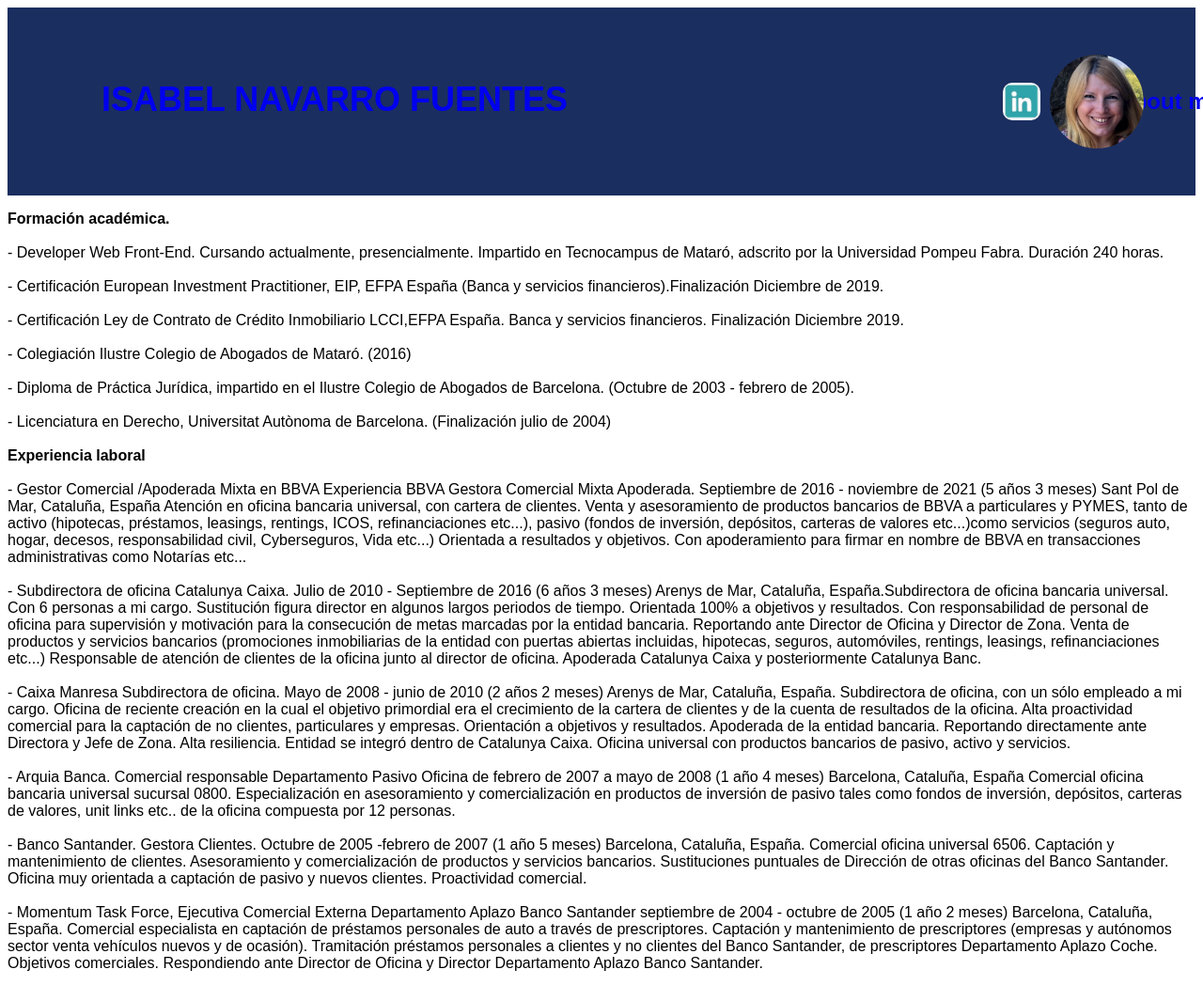
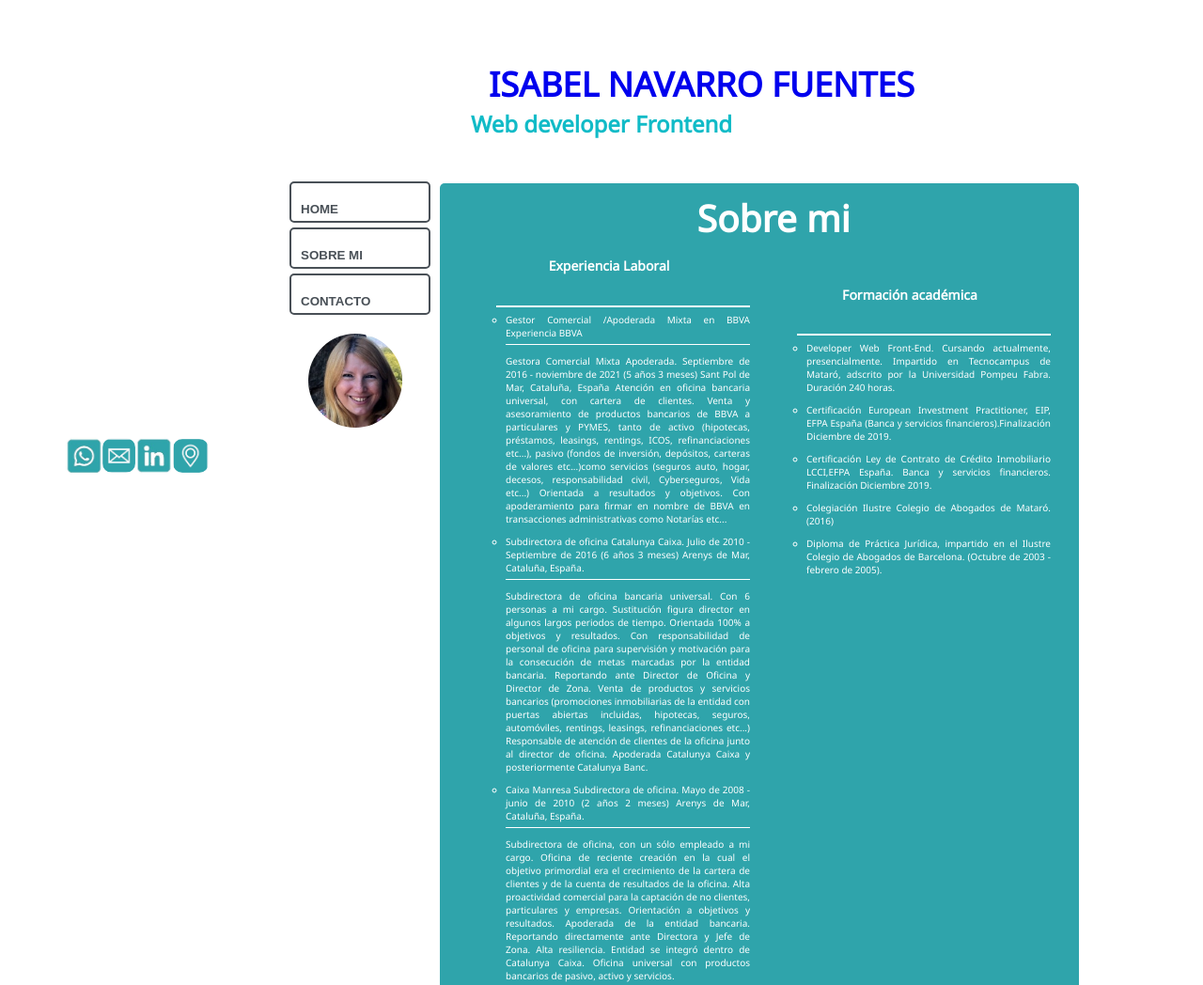
Before and after one commit to INFNMNXMN/CVDeveloper-Isa, a website: page about_me.html in a window 1280 px wide. Shown: the top 1048 px of the page at 94% size. Drawn offline with Linux system fonts and the light colour scheme.

Commit message:
"sobremi"

```diff
--- a/about_me.html
+++ b/about_me.html
@@ -1,82 +1,59 @@
-<!DOCTYPE html>
-<html lang="en">
+<html lang="es">
   <head>
-    <title>CSS Template</title>
-    <meta charset="utf-8" />
-    <meta name="viewport" content="width=device-width, initial-scale=1" />
+    <meta charset="UTF-8" />
+    <title>Sobre mi</title>
     <style>
-         section {
+      /* Importación de fuentes de google fonts */
+      @import url(https://fonts.googleapis.com/css?family=Noto+Sans);
+      section {
         flex-grow: 2;
       }
 
       * {
-        box-sizing: border-box;background-size: cover;
+        box-sizing: border-box;
+        background-size: cover;
       }
       body {
         flex-flow: column;
         display: flex;
-        font-family:Arial, Helvetica, sans-serif;
+        font-family: "Noto Sans", sans-serif;
       }
       /* Style the header */
       header {
-        background-color: #1b2e60;
+        background-color: #ffffff;
         height: 200px;
         font-size: 18px;
-        color: white;
-      }
-      #myDIV {
-        width: 50%;
-        height: 100px;
-        animation: mymove 5s infinite;
+        color: rgb(17, 187, 199);
       }
 
-      #secondDIV {
-        color: white;
-        width: 300px;
-        height: 30px;
-        position: relative;
-        animation: movimiento 3s;
-      }
+      h2 {
+        text-align: center;
+        font-size: 36px;
+        top: 35px;
+        left: 520px;
 
-      @keyframes mymove {
-        from {
-          color: white;
-        }
-        to {
-          color: blue;
-        }
-      }
-      @keyframes movimiento {
-        from {
-          top: 0px;
-        }
-        to {
-          top: 100px;
-          color: white;
-        }
-      }
-      h2 {
-        text-align-last: left;
-        margin-left: 100px;
-        font-size: 36px;
-        top: 55px;
         position: absolute;
       }
-
       h3 {
-        text-align: right;
+        text-align: center;
         width: 148px;
         height: 44px;
         font-size: 24px;
         top: 70px;
-        left: 1151px;
+        left: 1141px;
         position: absolute;
       }
+      h4 {
+        text-align-last: center;
+        font-size: 24px;
+        top: 75px;
+        position: relative;
+      }
       a:visited {
-        color: white;
+        color: rgb(17, 187, 199);
       }
       foto_isa {
-        position: relative;
+        position: absolute;
         float: right;
         background-size: cover;
         border-radius: 50px;
@@ -85,8 +62,8 @@
         height: 70px;
         background-image: url("img/foto_isa.jpg");
         background-position: center center;
-        margin-top: 50px;
-        margin-right: -150px;
+        margin-top: 250px;
+        margin-left: 320px;
       }
       linkedin {
         position: relative;
@@ -94,59 +71,53 @@
         background-size: cover;
         border-radius: 10px;
         padding: 20px;
-        width: 35px;
-        height: 35px;
+        width: 20px;
+        height: 20px;
         background-image: url("img/linkedin.jpg");
         background-position: center center;
-        margin-top: 80px;
-        margin-right: 165px;
+        margin-top: 360px;
+      }
+      whatssap {
+        position: relative;
+        float: right;
+        background-size: cover;
+        border-radius: 10px;
+        padding: 2px;
+        width: 40px;
+        height: 40px;
+        background-image: url("img/whatssap.jpg");
+        background-position: center center;
+        margin-top: 360px;
+        /*margin-right: 165px;*/
+      }
+      email {
+        position: relative;
+        float: right;
+        background-size: cover;
+        border-radius: 10px;
+        padding: 2px;
+        width: 35px;
+        height: 37px;
+        background-image: url("img/mail.jpg");
+        background-position: center center;
+        margin-top: 361px;
+      }
+      ubicacion {
+        position: relative;
+        float: right;
+        background-size: cover;
+        border-radius: 10px;
+        padding: 2px;
+        width: 38px;
+        height: 36px;
+        background-image: url("img/ubicacion.jpg");
+        background-position: center center;
+        margin-top: 362px;
+        margin-right: 1050px;
       }
       p_about {
         text-align: center;
         font-size: 30px;
-      }
-      /* creamos dos columnas para que se divida la pantalla como hemos diseñado en el figma */
-      caja_izq {
-        float: left;
-        width: 50%;
-        height: 400px;
-        /*background-image: url("img/pc.jpg");*/
-        background-image: url("img/pc.jpg");
-        background-color: #cccccc;
-        background-size: cover;
-        background-position: center center;
-        display: flex;
-        transition: background 1s ease-in;
-      }
-
-      caja_der {
-        float: left;
-        width: 50%;
-        background-color: #2fa4ab;
-        height: 400px;
-      }
-
-      caja_der_sup {
-        float: left;
-        /*padding: 20px;*/
-        width: 100%;
-        height: 50%;
-        background-color: #2fa4ab;
-        height: 200px;
-        color: white;
-        padding: 50px;
-        text-align: center;
-      }
-
-      caja_der_inf {
-        float: left;
-        /*padding: 20px;*/
-        width: 100%;
-        height: 50%;
-        border-radius: 10px;
-        background-image: url("img/ApplePro-Air.jpg");
-        background-size: cover;
-        background-position: center center;
       }
 
       /* Clear floats after the columns */
@@ -168,122 +139,385 @@
       footer-p {
         padding-right: 150px;
       }
-      a:link, a:visited, a:active {
-             text-decoration:none;
-        }
-      @media (max-width: 600px) {
-        caja_der,
-        caja_izq {
-          width: 100%;
-          height: auto;
-        }
+      p2 {
+        text-align: left;
+        padding-right: 150px;
+      }
 
+      a:link,
+      a:visited,
+      a:active {
+        text-decoration: none;
+      }
+
+      /*/////////////////////////////////
+        Estilos previos de la home y a partir de aqui estilos específicos de el contact
+      */
+
+      body {
+        height: 100%;
+        font-family: "Noto Sans", sans-serif;
+        background-color: #ffffff;
+      }
+
+      .contact_form {
+        width: 680;
+        height: auto;
+        margin: 10px auto;
+        border-radius: 5px;
+        padding-top: 0px;
+        padding-bottom: 20px;
+        background-color: #2fa4ab;
+        padding-left: 30px;
+        margin-top: -160px;
+        margin-left: 460px;
+      }
+
+      .boton_menu {
+        width: 150px;
+        height: 40px;
+        color: #fff;
+        padding: 20px 10px;
+        font-weight: bold;
+        cursor: pointer;
+        transition: all 0.3s ease;
+        position: relative;
+        display: flex;
+        outline: none;
+        border-radius: 5px;
+        z-index: 0;
+        background: #fff;
+        overflow: hidden;
+        border: 2px solid #495057;
+        color: #495057;
+        margin-left: 300px;
+        text-align: center;
+        margin-top: -15px;
+      }
+      .boton_menu:hover {
+        color: #fff;
+      }
+      .boton_menu:hover:after {
+        height: 100%;
+      }
+      .boton_menu:after {
+        content: "";
+        position: absolute;
+        z-index: -1;
+        transition: all 0.3s ease;
+        left: 0;
+        bottom: 0;
+        height: 0;
+        width: 100%;
+        background: #2fa4ab;
+      }
+
+      input {
+        background-color: #ffffff;
+        width: 408px;
+        height: 40px;
+        border-radius: 5px;
+        border-style: solid;
+        border-width: 1px;
+        border-color: #2fa4ab;
+        margin-top: 10px;
+        padding-left: 10px;
+        margin-bottom: 20px;
+        margin-left: 50px;
+      }
+
+      textarea {
+        background-color: #fbfbfb;
+        width: 405px;
+        height: 150px;
+        border-radius: 5px;
+        border-style: solid;
+        border-width: 1px;
+        border-color: #fbfbfb;
+        margin-top: 10px;
+        padding-left: 10px;
+        margin-bottom: 20px;
+        padding-top: 15px;
+        margin-left: 50px;
+      }
+
+      label {
+        display: block;
+        float: center;
+        margin-left: 50px;
+      }
+
+      button {
+        height: 45px;
+        padding-left: 5px;
+        padding-right: 5px;
+        margin-bottom: 20px;
+        margin-top: 10px;
+        text-transform: uppercase;
+        background-color: #ffffff;
+        border-color: #ffffff;
+        border-style: solid;
+        border-radius: 10px;
+        width: 420px;
+        cursor: pointer;
+        margin-left: 40px;
+      }
+
+      button p {
+        color: #0abaf0;
+      }
+
+      span {
+        color: #f70707;
+      }
+
+      .aviso {
+        font-size: 13px;
+        color: #0e0e0e;
+      }
+
+      h5 {
+        font-size: 39px;
+        text-align: center;
+        color: #ffffff;
+        margin-top: 10px;
+      }
+
+      h6 {
+        font-size: 14px;
+        color: #ffffff;
+        text-align: center;
+        margin-top: -50px;
+      }
+
+      p {
+        font-size: 14px;
+        color: #0e0e0e;
+      }
+
+      ::-webkit-input-placeholder {
+        color: #a8a8a8;
+      }
+
+      ::-webkit-textarea-placeholder {
+        color: #a8a8a8;
+      }
+
+      .formulario input:focus {
+        outline: 0;
+        border: 1px solid #97d848;
+      }
+
+      .formulario textarea:focus {
+        outline: 0;
+        border: 1px solid #97d848;
+      }
+      #columna1 {
+        position: relative;
+        top: 0px;
+        left: 0px;
+        width: 300px;
+        margin-top: 10px;
+      }
+      #columna2 {
+        position: relative;
+        margin-left: 320px;
+        margin-right: 20px;
+        top: -1205px;
+        width: 300px;
+      }
+      #paragrafo {
+        font-size: 10px;
+        color: #ffffff;
+        text-align: justify;
+        margin-top: 10px;
+        margin-bottom: 10px;
+      }
+      .linea {
+        border-top: 2px solid white;
+        height: 2px;
+        max-width: 270px;
+        padding: 0;
+        margin: 5px 0 -10px auto;
+      }
+      .linea2 {
+        border-top: 1px solid white;
+        height: 1px;
+        max-width: 280px;
+        padding: 0;
+        margin: 5px auto 10px auto;
+      }
+      ul.a {
+        list-style-type: circle;
       }
     </style>
   </head>
+
   <body>
+    <!-- formulario de contacto en html y css -->
     <header>
       <a href="index.html"><h2>ISABEL NAVARRO FUENTES</h2></a>
-      <a href="about_me.html"><h3>About me</h3></a>
-      <a href="www.linkedin.com/in/isabel-navarro-fuentes"><linkedin></linkedin></a>
+      <h4>Web developer Frontend</h4>
+
+      <a
+        href="https://goo.gl/maps/cpzduRjZUyJF51wL6"
+        target="_blank"
+        alt="Ubicacion"
+        ><ubicacion></ubicacion
+      ></a>
+      <a
+        href="http://www.linkedin.com/in/isabel-navarro-fuentes"
+        target="_blank"
+        ><linkedin></linkedin
+      ></a>
+      <a href="mailto:isabel.navarro.fuentes@gmail.com"><email></email></a>
+      <a href="https://web.whatsapp.com/"><whatssap></whatssap></a>
+
       <foto_isa></foto_isa>
     </header>
-    <main>
-      <p>
-        <b>Formación académica.</b>
-        <br></br>
-        - Developer Web Front-End. Cursando actualmente, presencialmente. Impartido en Tecnocampus de Mataró, adscrito por la Universidad Pompeu Fabra. Duración 240 horas.
-        <br></br>
-        - Certificación European Investment Practitioner, EIP, EFPA España (Banca y servicios financieros).Finalización Diciembre de
-        2019.
-        <br></br>
-        - Certificación Ley de Contrato de Crédito Inmobiliario LCCI,EFPA España. Banca y servicios financieros. Finalización Diciembre 2019.
-        <br></br>
-        - Colegiación Ilustre Colegio de Abogados de Mataró. (2016)
-        <br></br>
-        - Diploma de Práctica Jurídica, impartido en el Ilustre Colegio de Abogados de Barcelona.
-        (Octubre de 2003 - febrero de 2005).
-        <br></br>
-        - Licenciatura en Derecho, Universitat Autònoma de Barcelona. (Finalización julio de 2004)
-        <br></br>
-
-        <b>Experiencia laboral</b>
-        <br></br>
-        - Gestor Comercial /Apoderada Mixta en BBVA
-        Experiencia BBVA Gestora Comercial Mixta Apoderada. Septiembre de 2016 -
-        noviembre de 2021 (5 años 3 meses) Sant Pol de Mar, Cataluña, España
-        Atención en oficina bancaria universal, con cartera de clientes. Venta y
-        asesoramiento de productos bancarios de BBVA a particulares y PYMES,
-        tanto de activo (hipotecas, préstamos, leasings, rentings, ICOS,
-        refinanciaciones etc...), pasivo (fondos de inversión, depósitos,
-        carteras de valores etc...)como servicios (seguros auto, hogar, decesos,
-        responsabilidad civil, Cyberseguros, Vida etc...) Orientada a resultados
-        y objetivos. Con apoderamiento para firmar en nombre de BBVA en
-        transacciones administrativas como Notarías etc...
-        <br></br>
-        - Subdirectora de oficina Catalunya Caixa. Julio de 2010 - Septiembre de 2016 (6 años 3
-        meses) Arenys de Mar, Cataluña, España.Subdirectora de oficina bancaria
-        universal. Con 6 personas a mi cargo. Sustitución figura director en
-        algunos largos periodos de tiempo. Orientada 100% a objetivos y
-        resultados. Con responsabilidad de personal de oficina para supervisión
-        y motivación para la consecución de metas marcadas por la entidad
-        bancaria. Reportando ante Director de Oficina y Director de Zona. Venta
-        de productos y servicios bancarios (promociones inmobiliarias de la
-        entidad con puertas abiertas incluidas, hipotecas, seguros, automóviles,
-        rentings, leasings, refinanciaciones etc...) Responsable de atención de
-        clientes de la oficina junto al director de oficina. Apoderada Catalunya
-        Caixa y posteriormente Catalunya Banc.
-        <br></br>
-        - Caixa Manresa Subdirectora de oficina. Mayo de 2008 - junio de 2010 (2 años 2 meses) Arenys de Mar,
-        Cataluña, España. Subdirectora de oficina, con un sólo empleado a mi
-        cargo. Oficina de reciente creación en la cual el objetivo primordial
-        era el crecimiento de la cartera de clientes y de la cuenta de
-        resultados de la oficina. Alta proactividad comercial para la captación
-        de no clientes, particulares y empresas. Orientación a objetivos y
-        resultados. Apoderada de la entidad bancaria. Reportando directamente
-        ante Directora y Jefe de Zona. Alta resiliencia. Entidad se integró
-        dentro de Catalunya Caixa. Oficina universal con productos bancarios de
-        pasivo, activo y servicios.
-        <br></br>
-        - Arquia Banca. Comercial responsable Departamento Pasivo Oficina de febrero de 2007 a mayo de 2008 (1 año 4
-        meses) Barcelona, Cataluña, España Comercial oficina bancaria universal
-        sucursal 0800. Especialización en asesoramiento y comercialización en
-        productos de inversión de pasivo tales como fondos de inversión,
-        depósitos, carteras de valores, unit links etc.. de la oficina compuesta
-        por 12 personas.
-        <br></br>
-        - Banco Santander. Gestora Clientes. Octubre de 2005 -febrero de 2007 (1 año 5 meses) Barcelona, Cataluña, España. Comercial
-        oficina universal 6506. Captación y mantenimiento de clientes.
-        Asesoramiento y comercialización de productos y servicios bancarios.
-        Sustituciones puntuales de Dirección de otras oficinas del Banco
-        Santander. Oficina muy orientada a captación de pasivo y nuevos
-        clientes. Proactividad comercial.
-
-        <br></br>
-        - Momentum Task Force, Ejecutiva Comercial Externa Departamento Aplazo Banco Santander septiembre de 2004
-        - octubre de 2005 (1 año 2 meses) Barcelona, Cataluña, España. Comercial
-        especialista en captación de préstamos personales de auto a través de
-        prescriptores. Captación y mantenimiento de prescriptores (empresas y
-        autónomos sector venta vehículos nuevos y de ocasión). Tramitación
-        préstamos personales a clientes y no clientes del Banco Santander, de
-        prescriptores Departamento Aplazo Coche. Objetivos comerciales.
-        Respondiendo ante Director de Oficina y Director Departamento Aplazo
-        Banco Santander.
-        <br></br>
-        - Pc City Spain S.A.U. Service Assistant junio de 2003 -
-        septiembre de 2004 (1 año 4 meses) Badalona, Cataluña,
-        España. Cobros a clientes, realización de financiaciones con varias
-        entidades financieras, parte de contabilidad interna de la empresa.
-        Ventas retail sector informática, tanto de productos como de servicios
-        propios de la empresa.
-
-
-      </p>
-    </main>
-    <footer>
-      <footer-p>isabel.navarro.fuentes@gmail.com</footer-p>
-
-      <div id="myDIV"></div>
-    </footer>
+    <button class="boton_menu">Home</button>
+    <a href="about_me.html"><button class="boton_menu">Sobre mi</button></a>
+    <a href="contact.html"><button class="boton_menu">Contacto</button></a>
+    <div class="contact_form">
+      <div class="formulario">
+        <h5>Sobre mi</h5>
+        <div id="columna1">
+          <h6>Experiencia Laboral</h6>
+          <div class="linea"></div>
+          <ul class="a">
+            <div id="paragrafo">
+              <li>
+                Gestor Comercial /Apoderada Mixta en BBVA Experiencia BBVA
+                <div class="linea2"></div>
+                Gestora Comercial Mixta Apoderada. Septiembre de 2016 -
+                noviembre de 2021 (5 años 3 meses) Sant Pol de Mar, Cataluña,
+                España Atención en oficina bancaria universal, con cartera de
+                clientes. Venta y asesoramiento de productos bancarios de BBVA a
+                particulares y PYMES, tanto de activo (hipotecas, préstamos,
+                leasings, rentings, ICOS, refinanciaciones etc...), pasivo
+                (fondos de inversión, depósitos, carteras de valores etc...)como
+                servicios (seguros auto, hogar, decesos, responsabilidad civil,
+                Cyberseguros, Vida etc...) Orientada a resultados y objetivos.
+                Con apoderamiento para firmar en nombre de BBVA en transacciones
+                administrativas como Notarías etc...
+              </li>
+            </div>
+            <div id="paragrafo">
+              <li>
+                Subdirectora de oficina Catalunya Caixa. Julio de 2010 -
+                Septiembre de 2016 (6 años 3 meses) Arenys de Mar, Cataluña,
+                España.
+                <div class="linea2"></div>
+                Subdirectora de oficina bancaria universal. Con 6 personas a mi
+                cargo. Sustitución figura director en algunos largos periodos de
+                tiempo. Orientada 100% a objetivos y resultados. Con
+                responsabilidad de personal de oficina para supervisión y
+                motivación para la consecución de metas marcadas por la entidad
+                bancaria. Reportando ante Director de Oficina y Director de
+                Zona. Venta de productos y servicios bancarios (promociones
+                inmobiliarias de la entidad con puertas abiertas incluidas,
+                hipotecas, seguros, automóviles, rentings, leasings,
+                refinanciaciones etc...) Responsable de atención de clientes de
+                la oficina junto al director de oficina. Apoderada Catalunya
+                Caixa y posteriormente Catalunya Banc.
+              </li>
+            </div>
+            <div id="paragrafo">
+              <li>
+                Caixa Manresa Subdirectora de oficina. Mayo de 2008 - junio de
+                2010 (2 años 2 meses) Arenys de Mar, Cataluña, España.
+                <div class="linea2"></div>
+                Subdirectora de oficina, con un sólo empleado a mi cargo.
+                Oficina de reciente creación en la cual el objetivo primordial
+                era el crecimiento de la cartera de clientes y de la cuenta de
+                resultados de la oficina. Alta proactividad comercial para la
+                captación de no clientes, particulares y empresas. Orientación a
+                objetivos y resultados. Apoderada de la entidad bancaria.
+                Reportando directamente ante Directora y Jefe de Zona. Alta
+                resiliencia. Entidad se integró dentro de Catalunya Caixa.
+                Oficina universal con productos bancarios de pasivo, activo y
+                servicios.
+              </li>
+            </div>
+            <div id="paragrafo">
+              <li>
+                Arquia Banca. Comercial responsable Departamento Pasivo Oficina
+                de febrero de 2007 a mayo de 2008 (1 año 4 meses) Barcelona,
+                Cataluña, España
+                <div class="linea2"></div>
+                Comercial oficina bancaria universal sucursal 0800.
+                Especialización en asesoramiento y comercialización en productos
+                de inversión de pasivo tales como fondos de inversión,
+                depósitos, carteras de valores, unit links etc.. de la oficina
+                compuesta por 12 personas.
+              </li>
+            </div>
+            <div id="paragrafo">
+              <li>
+                Banco Santander. Gestora Clientes. Octubre de 2005 -febrero de
+                2007 (1 año 5 meses) Barcelona, Cataluña, España. Comercial
+                <div class="linea2"></div>
+                oficina universal 6506. Captación y mantenimiento de clientes.
+                Asesoramiento y comercialización de productos y servicios
+                bancarios. Sustituciones puntuales de Dirección de otras
+                oficinas del Banco Santander. Oficina muy orientada a captación
+                de pasivo y nuevos clientes. Proactividad comercial.
+              </li>
+            </div>
+            <div id="paragrafo">
+              <li>
+                Momentum Task Force, Ejecutiva Comercial Externa Departamento
+                Aplazo Banco Santander septiembre de 2004 - octubre de 2005 (1
+                año 2 meses) Barcelona, Cataluña, España.
+                <div class="linea2"></div>
+                Comercial especialista en captación de préstamos personales de
+                auto a través de prescriptores. Captación y mantenimiento de
+                prescriptores (empresas y autónomos sector venta vehículos
+                nuevos y de ocasión). Tramitación préstamos personales a
+                clientes y no clientes del Banco Santander, de prescriptores
+                Departamento Aplazo Coche. Objetivos comerciales. Respondiendo
+                ante Director de Oficina y Director Departamento Aplazo Banco
+                Santander.
+              </li>
+            </div>
+          </ul>
+        </div>
+        <div id="columna2">
+          <h6>Formación académica</h6>
+          <div class="linea"></div>
+          <ul class="a">
+            <div id="paragrafo">
+              <li>
+                Developer Web Front-End. Cursando actualmente, presencialmente.
+                Impartido en Tecnocampus de Mataró, adscrito por la Universidad
+                Pompeu Fabra. Duración 240 horas.
+              </li>
+            </div>
+            <div id="paragrafo">
+              <li>
+                Certificación European Investment Practitioner, EIP, EFPA España
+                (Banca y servicios financieros).Finalización Diciembre de 2019.
+              </li>
+            </div>
+            <div id="paragrafo">
+              <li>
+                Certificación Ley de Contrato de Crédito Inmobiliario LCCI,EFPA
+                España. Banca y servicios financieros. Finalización Diciembre
+                2019.
+              </li>
+            </div>
+            <div id="paragrafo">
+              <li>Colegiación Ilustre Colegio de Abogados de Mataró. (2016)</li>
+            </div>
+            <div id="paragrafo">
+              <li>
+                Diploma de Práctica Jurídica, impartido en el Ilustre Colegio de
+                Abogados de Barcelona. (Octubre de 2003 - febrero de 2005).
+              </li>
+            </div>
+          </ul>
+        </div>
+      </div>
+    </div>
   </body>
 </html>
--- /dev/null
+++ b/package.json
@@ -0,0 +1,5 @@
+{
+  "dependencies": {
+    "redux-thunk": "^2.4.1"
+  }
+}
```
Also changed, not shown: contact.html (+7 -1 lines), 2 other files.
